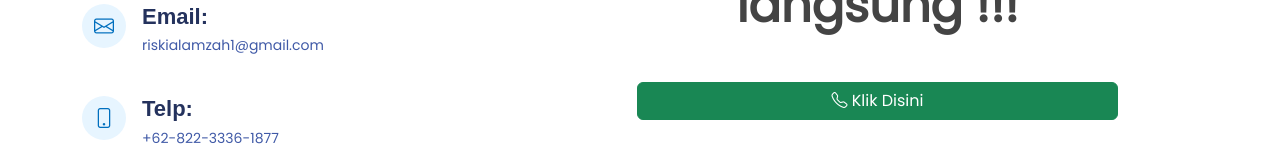
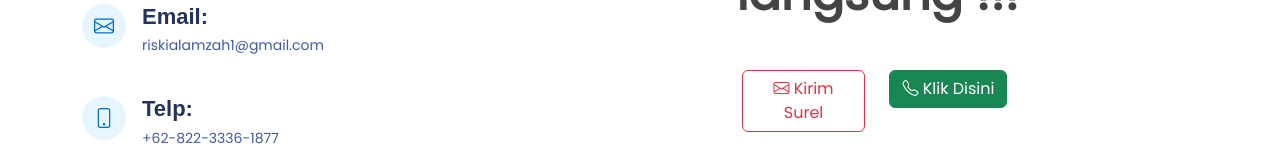
Before and after one commit to riskiputraalamzah/uts-pbw, a Vue app: page /kontak-kami in a window 1280 px wide. Shown: the part 638-800 px from the top of the page. Built offline with nearby package versions, Linux system fonts and the light colour scheme.

Commit message:
Update KontakView.vue

```diff
--- a/src/views/KontakView.vue
+++ b/src/views/KontakView.vue
@@ -59,9 +59,19 @@ const toggleLoading = () => {
             class="col-lg-7 col-md-8 mt-5 mt-lg-0 justify-content-center align-items-center d-flex flex-column"
           >
             <div class="display-5 text-center fw-bold mb-5">Hubungi Kami secara langsung !!!</div>
-            <a href="https://wa.me/6282233361877" class="btn btn-success btn-large w-75">
+            <div class="row">
+              <div class="col-6">
+                <a href="mailto:riskialamzah1@gmail.com" class="btn btn-outline-danger btn-large">
+              <i class="bi bi-envelope"></i> Kirim Surel</a
+            >
+              </div>
+              <div class="col-6">
+                <a href="https://wa.me/6282233361877" class="btn btn-success btn-large">
               <i class="bi bi-telephone"></i> Klik Disini</a
             >
+              </div>
+            </div>
+
           </div>
         </div>
       </div>
```
